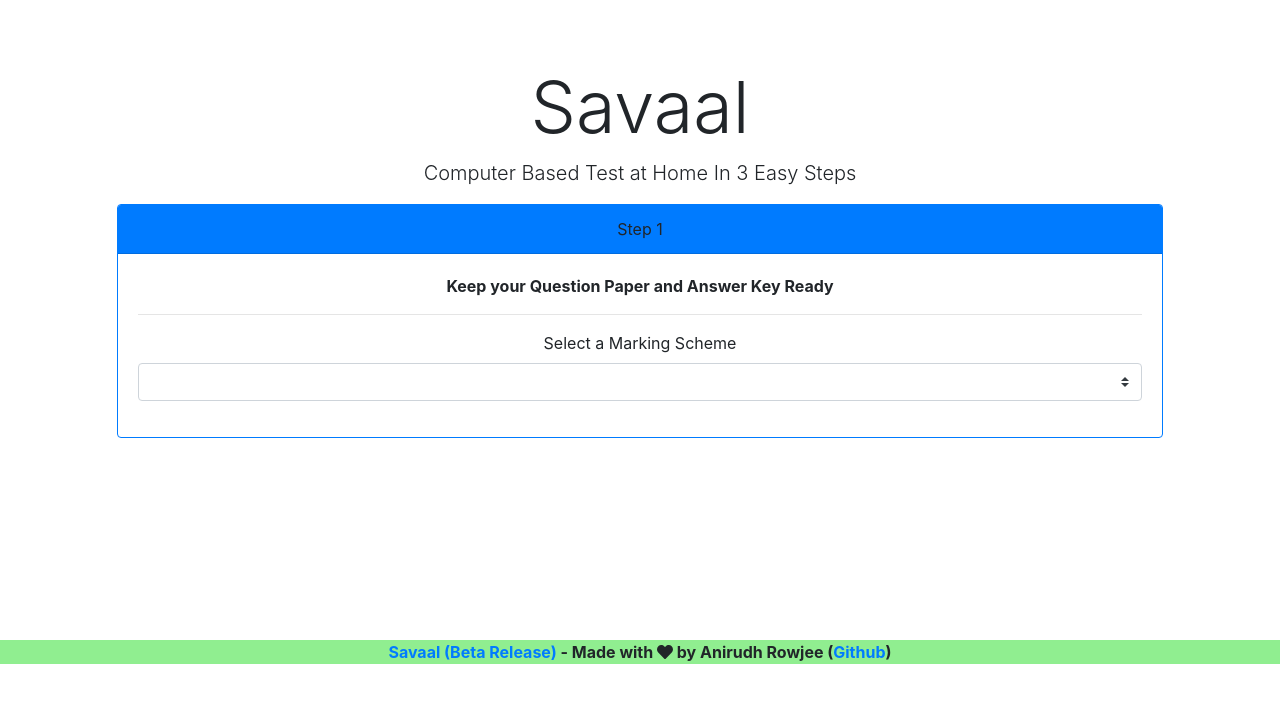
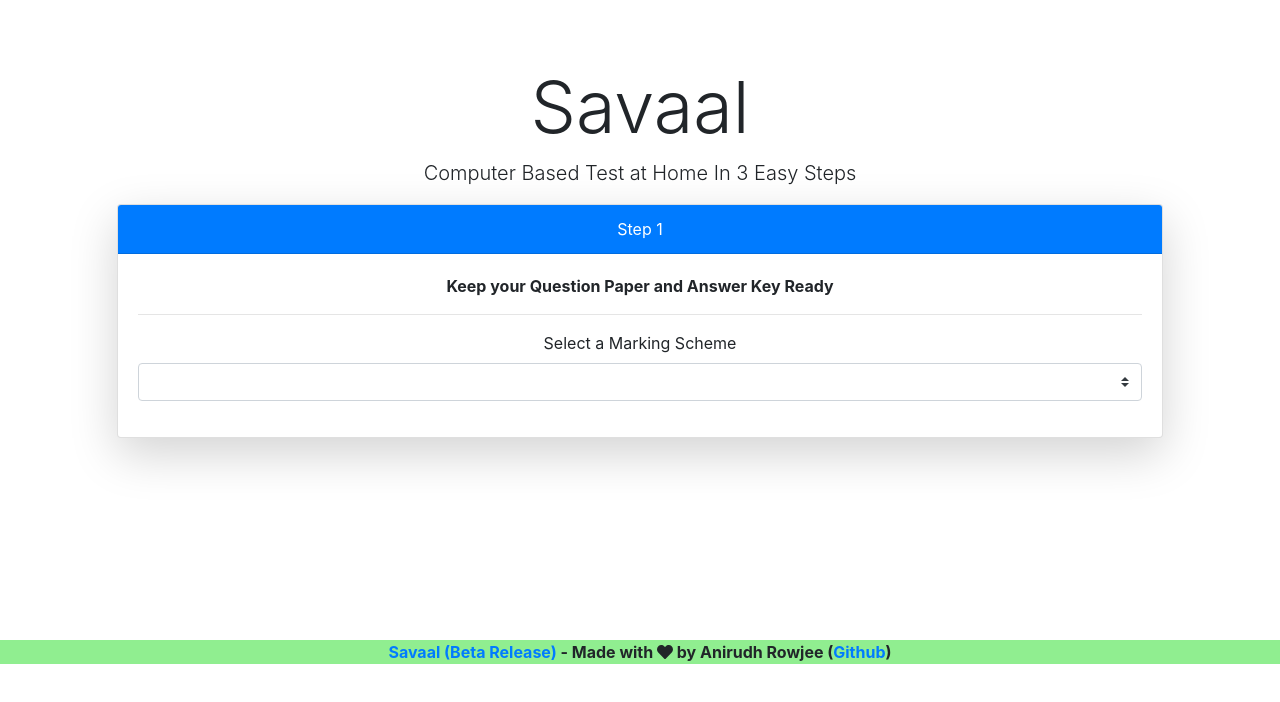
Before and after one commit to anirudhRowjee/savaal, a Vue app: page / in a window 1280 px wide. Shown: the top 702 px of the page. Built offline with nearby package versions, Linux system fonts and the light colour scheme.

Commit message:
minor UI improvements?

```diff
--- a/src/components/test_questionbox.vue
+++ b/src/components/test_questionbox.vue
@@ -1,6 +1,6 @@
 <template>
   <div class="questionbox_container">
-    <b-card title='Question' >
+    <b-card title='Question' class='shadow-lg' >
       {{ currentQuestion.id }}
       <b-card-text>
         Choose The Correct Option
--- a/src/components/test_questionlist.vue
+++ b/src/components/test_questionlist.vue
@@ -1,6 +1,8 @@
 <template>
   <div class="questionlist_container">
-    <b-card :title=' "Question Overview - " + currentQuestion.id' >
+    <b-card :title=' "Question Overview - " + currentQuestion.id'
+      class='shadow-lg'
+      >
 
       <b-card-text v-if='questions' class='grid-container' >
 
@@ -20,7 +22,7 @@
 
       </b-card-text>
 
-        <b-btn @click='emitEvaluateTest()' variant='outline-success'> Submit Test </b-btn>
+        <b-btn class='eval_cta' @click='emitEvaluateTest()' variant='outline-success'> Submit Test </b-btn>
 
       <br>
     </b-card>
@@ -120,4 +122,8 @@ export default {
   font-size: 1vw;
 }
 
+.eval_cta{
+  width: 100;
+}
+
 </style>
--- a/src/store/index.js
+++ b/src/store/index.js
@@ -20,6 +20,8 @@ export default new Vuex.Store({
       timetaken: null,
       totalmarks: null,
       studentmarks: null,
+
+      log: [],
     },
 
     global_markingSchemes: markingschemes
--- a/src/views/Home.vue
+++ b/src/views/Home.vue
@@ -9,10 +9,11 @@
         >
         <b-card-group deck>
           <b-card
-            border-variant="primary"
-            header-text-variant='black'
+            header-text-variant='white'
             header-bg-variant='primary'
-            header='Step 1'>
+            header='Step 1'
+            class='shadow-lg'
+            >
             <strong>
               Keep your Question Paper and Answer Key Ready
             </strong>
@@ -74,9 +75,9 @@
           <b-card
             header='Step 2'
             v-if='msSelected'
-            header-text-variant='black'
-            border-variant="primary"
+            header-text-variant='white'
             header-bg-variant='primary'
+            class='shadow-lg'
             >
             <strong>
               Add Some more Details about the test
@@ -107,10 +108,10 @@
 
           <b-card
             header='Step 3'
-            header-text-variant='black'
+            header-text-variant='white'
             v-if='test.time && test.n_questions'
-            border-variant="primary"
             header-bg-variant='primary'
+            class='shadow-lg'
             >
             <strong>
               You can now Write the test.  All the best!
```
Also changed, not shown: 1 other file (tests, documents, lock files or other folders).
